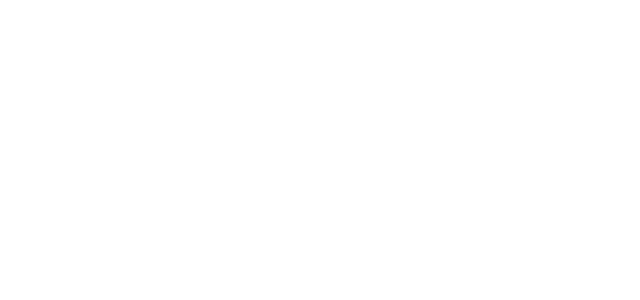
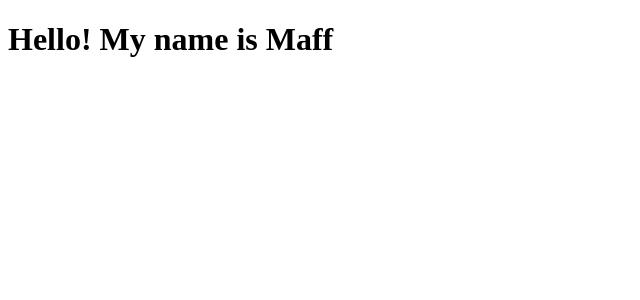
Before and after one commit to aoacows/week-19-20-react-app, a React (Create React App) app: page / in a window 1280 px wide. Shown: the top 300 px of the page, without its empty margins (0-640 px from the left). Built offline with nearby package versions, Linux system fonts and the light colour scheme.

Commit message:
activity3 end

```diff
--- a/src/components/HelloDiv.js
+++ b/src/components/HelloDiv.js
@@ -1,5 +1,11 @@
+import React from "react";
+
 function HelloDiv() {
-  return null;
+  return(
+    <>
+      <h1>Hello! My name is Maff</h1>
+    </>
+    )
 }
 
 export default HelloDiv;
```
